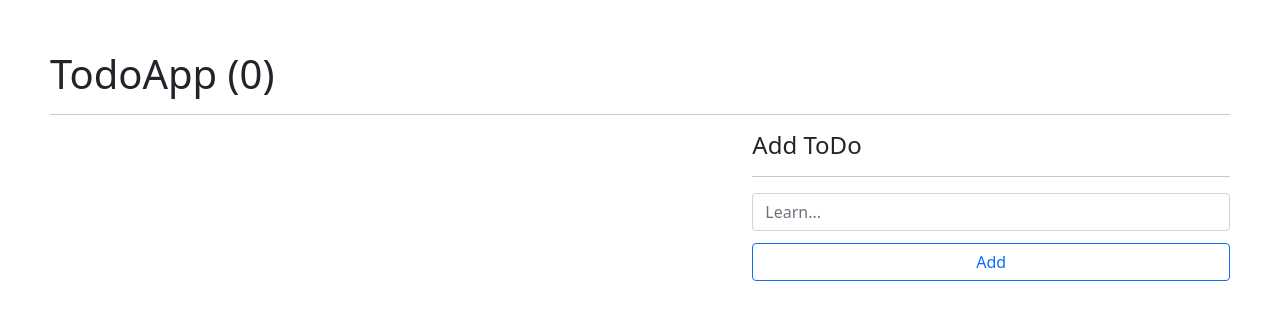
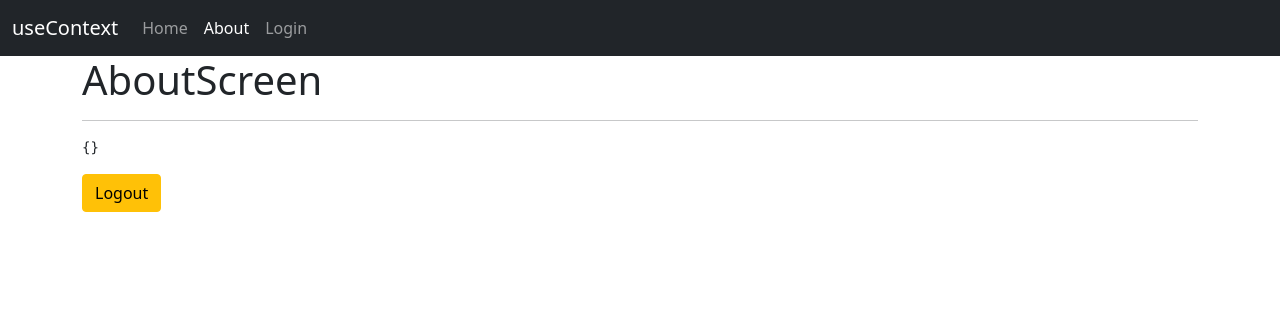
Before and after one commit to joequich/hooks-app, a React (Create React App) app: page /about in a window 1280 px wide. Shown: the top 320 px of the page. Built offline with nearby package versions, Linux system fonts and the light colour scheme.

Commit message:
added useContext and React Router

```diff
--- a/package.json
+++ b/package.json
@@ -12,6 +12,7 @@
     "@types/react-dom": "^17.0.5",
     "react": "^17.0.2",
     "react-dom": "^17.0.2",
+    "react-router-dom": "^5.2.0",
     "react-scripts": "4.0.3",
     "typescript": "^4.2.4",
     "web-vitals": "^1.1.2"
@@ -39,5 +40,8 @@
       "last 1 firefox version",
       "last 1 safari version"
     ]
+  },
+  "devDependencies": {
+    "@types/react-router-dom": "^5.1.8"
   }
 }
--- /dev/null
+++ b/src/components/09-useContext/AboutScreen.tsx
@@ -0,0 +1,23 @@
+import React from 'react'
+import { useContext } from 'react'
+import { UserContext } from './UserContext'
+
+export const AboutScreen = () => {
+    const { user, setUser } = useContext(UserContext);
+    const handleClick = () => {
+        setUser({});
+    }
+    return (
+        <div>
+            <h1>AboutScreen</h1>
+            <hr />
+            <pre>
+                {JSON.stringify(user, null, 3)}
+            </pre>
+            <button
+                className="btn btn-warning"
+                onClick={handleClick}
+            >Logout</button>
+        </div>
+    )
+}
--- /dev/null
+++ b/src/components/09-useContext/AppRouter.tsx
@@ -0,0 +1,29 @@
+import {
+    BrowserRouter as Router,
+    Switch,
+    Route,
+    Redirect
+} from 'react-router-dom';
+import { AboutScreen } from './AboutScreen';
+import { HomeScreen } from './HomeScreen';
+import { LoginScreen } from './LoginScreen';
+import { NavBar } from './NavBar';
+
+export const AppRouter = () => {
+    return (
+        <Router>
+            <>
+                <NavBar />
+                <div className="container">
+                    <Switch>
+                        {/* exact: When true, will only match if the path matches the location.pathname exactly. */}
+                        <Route exact path="/" component={HomeScreen} />
+                        <Route exact path="/about" component={AboutScreen} />
+                        <Route exact path="/login" component={LoginScreen} />
+                        <Redirect to="/"/>
+                    </Switch>
+                </div>
+            </>
+        </Router>
+    )
+}
--- /dev/null
+++ b/src/components/09-useContext/HomeScreen.tsx
@@ -0,0 +1,16 @@
+import React, { useContext } from 'react'
+import { UserContext } from './UserContext'
+
+export const HomeScreen = () => {
+    const { user } = useContext(UserContext);
+    console.log(user);
+    return (
+        <div>
+            <h1>HomeScreen</h1>
+            <hr />
+            <pre>
+                {JSON.stringify(user, null, 3)}
+            </pre>
+        </div>
+    )
+}
--- /dev/null
+++ b/src/components/09-useContext/LoginScreen.tsx
@@ -0,0 +1,24 @@
+import React from 'react'
+import { useContext } from 'react'
+import { UserContext } from './UserContext'
+
+export const LoginScreen = () => {
+    const { setUser } = useContext(UserContext);
+
+    return (
+        <div>
+            <h1>LoginScreen</h1>
+            <hr />
+            <button
+                className="btn btn-primary"
+                onClick={() => setUser(
+                    {
+                        id: 1234567,
+                        name: 'Joseph',
+                        email: 'dukzer@hotmail.com'
+                    }
+                )}
+            >Login</button>
+        </div>
+    )
+}
--- /dev/null
+++ b/src/components/09-useContext/MainApp.tsx
@@ -0,0 +1,20 @@
+import React from 'react'
+import { useState } from 'react'
+import { AppRouter } from './AppRouter'
+import { UserContext } from './UserContext'
+
+import { IUserStateContext } from './UserContext';
+
+export const MainApp = () => {
+
+    const [user, setUser] = useState<IUserStateContext|{}>({});
+
+    return (
+        <UserContext.Provider value={{
+            user,
+            setUser
+        }}>
+            <AppRouter />
+        </UserContext.Provider>
+    )
+}
--- /dev/null
+++ b/src/components/09-useContext/NavBar.tsx
@@ -0,0 +1,18 @@
+import React from 'react'
+import { NavLink } from 'react-router-dom';
+export const NavBar = () => {
+    return (
+        <nav className="navbar navbar-expand-sm navbar-dark bg-dark">
+            <div className="container-fluid">
+                <NavLink className="navbar-brand" to="/">useContext</NavLink>
+                <div className="collapse navbar-collapse" id="navbarNavAltMarkup">
+                    <div className="navbar-nav">
+                        <NavLink exact activeClassName="active" className="nav-link" to="/">Home</NavLink>
+                        <NavLink exact activeClassName="active" className="nav-link" to="/about">About</NavLink>
+                        <NavLink exact activeClassName="active" className="nav-link" to="/login">Login</NavLink>
+                    </div>
+                </div>
+            </div>
+        </nav>
+    )
+}
--- /dev/null
+++ b/src/components/09-useContext/UserContext.ts
@@ -0,0 +1,19 @@
+import { createContext } from 'react';
+
+interface IUserContext {
+    id: number;
+    name: string;
+    email: string;
+}
+
+export interface IUserStateContext {
+    user: IUserContext | {};
+    setUser: (value: IUserContext | {}) => void;
+}
+
+const userContextDefaultValue: IUserStateContext = {
+    user: {},
+    setUser: () => null
+}
+
+export const UserContext = createContext<IUserStateContext>(userContextDefaultValue);
--- a/src/index.tsx
+++ b/src/index.tsx
@@ -1,10 +1,10 @@
 import React from 'react';
 import ReactDOM from 'react-dom';
-import { TodoApp } from './components/08-useReducer/TodoApp';
+import { MainApp } from './components/09-useContext/MainApp';
 
 ReactDOM.render(
   <React.StrictMode>
-    <TodoApp />
+    <MainApp />
   </React.StrictMode>,
   document.getElementById('root')
 );
```
Also changed, not shown: 1 other file (tests, documents, lock files or other folders).
